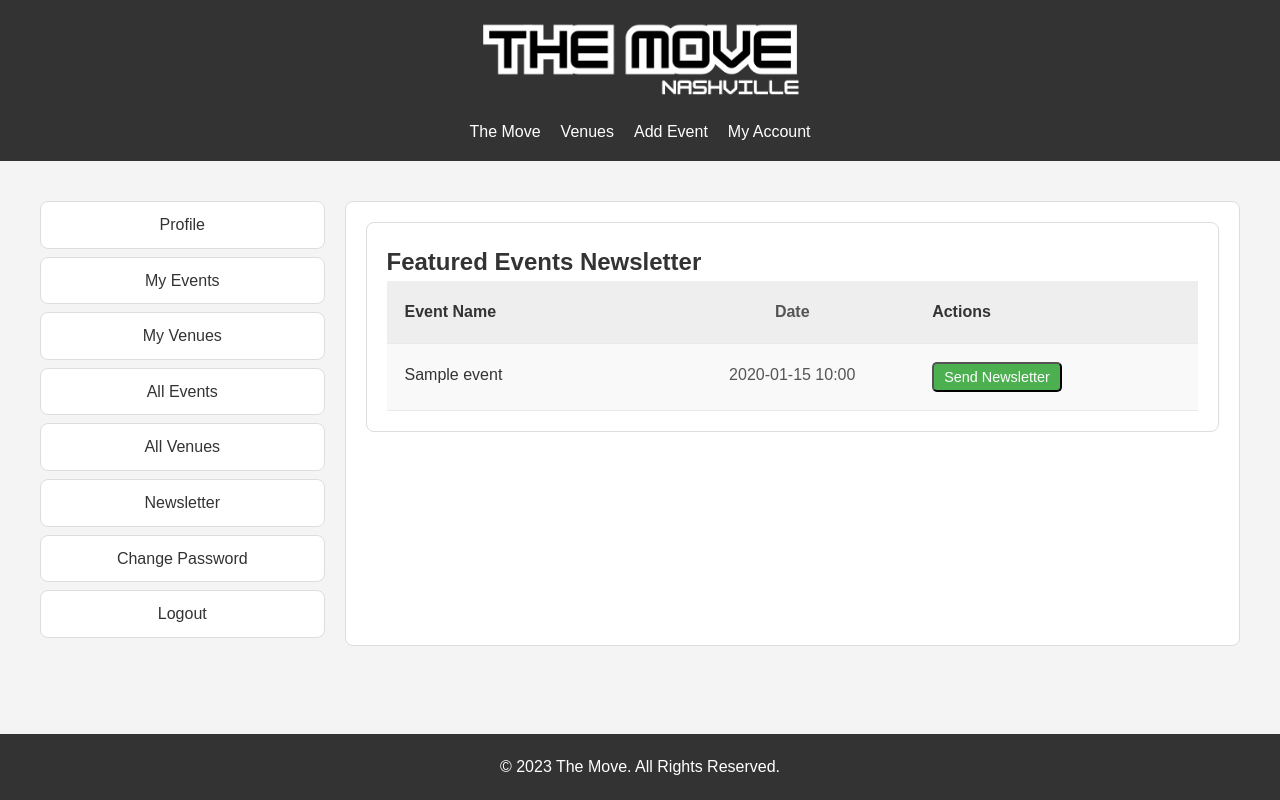
After one commit to lowvoltagenation/themove, a Flask app: page /account/newsletter in a window 1280 px wide. The commit adds this page. Run offline with Flask 3, Linux system fonts and the light colour scheme; a user stored in the database is signed in; tables that the repository leaves empty hold one stand-in row (values such as "Sample post").

Commit message:
migrated to RDS

```diff
--- a/main.py
+++ b/main.py
@@ -57,7 +57,7 @@ s3_client = boto3.client(
 def create_app():
      app = Flask(__name__)
 
-     app.config['SQLALCHEMY_DATABASE_URI'] = os.environ.get('DATABASE_URL').replace("postgres://", "postgresql://", 1)
+     app.config['SQLALCHEMY_DATABASE_URI'] = os.environ.get('RDS_DATABASE_URL').replace("postgres://", "postgresql://", 1)
      app.secret_key = 'your_secret_key'
      app.config['SQLALCHEMY_TRACK_MODIFICATIONS'] = False
      app.config['SQLALCHEMY_POOL_RECYCLE'] = 300
@@ -141,91 +141,158 @@ def create_app():
 
          print("All emails sent.")
 
-     def create_newsletter_content(base_url="https://themovenashville.com"):
-         # Query to get the nearest future 'themove_event' that hasn't had a newsletter created
-         current_date = datetime.utcnow()
-         featured_event_record = FeaturedEvent.query.join(Event, FeaturedEvent.event_id == Event.id)\
-                                                     .filter(Event.time_date >= current_date, FeaturedEvent.newsletter_created == False)\
-                                                     .order_by(Event.time_date)\
-                                                     .first()
-
-         themove_event = None
-         venue_slug = 'default'
-         event_name = None
-         event_date = None
-
-         if featured_event_record:
-             themove_event = Event.query.get(featured_event_record.event_id)
-             if themove_event:
-                 event_name = themove_event.name
-                 event_date = themove_event.time_date.strftime('%Y-%m-%d')
-                 if themove_event.venue:
-                     venue_slug = themove_event.venue.slug
-
-         # Query for upcoming events, sponsors, and featured images
+     def create_newsletter_content(base_url="https://themovenashville.com", event_id=None):
+         # Fetch all upcoming events
          upcoming_events = Event.query.filter(Event.time_date >= datetime.utcnow()).order_by(Event.time_date).all()
          sponsors = Sponsor.query.all()
          featured_images = FeaturedImage.query.all()
 
-         # Render the template
+         # Initialize themove_event
+         themove_event = None
+
+         # If a specific event_id is provided, find that event
+         if event_id:
+             themove_event = Event.query.get(event_id)
+             if not themove_event:
+                 raise ValueError("Event not found")
+
+         # Render the newsletter template with all data
          html_content = render_template('newsletter_content.html',
                                         base_url=base_url,
                                         themove_event=themove_event,
-                                        venue_slug=venue_slug,
                                         upcoming_events=upcoming_events,
                                         sponsors=sponsors,
                                         featured_images=featured_images)
 
+         # Return HTML content along with event name and date, if applicable
+         event_name = themove_event.name if themove_event else None
+         event_date = themove_event.time_date.strftime('%Y-%m-%d') if themove_event else None
+
          return html_content, event_name, event_date
 
-     def store_weekly_newsletter(app):
+     def store_weekly_newsletter(app, event_id=None):
          with app.app_context():
-             # Get the nearest future 'themove_event' that hasn't had a newsletter created
-             current_date = datetime.utcnow()
-             featured_event = FeaturedEvent.query.join(Event, FeaturedEvent.event_id == Event.id)\
-                                                 .filter(Event.time_date >= current_date, FeaturedEvent.newsletter_created == False)\
-                                                 .order_by(Event.time_date)\
-                                                 .first()
+             # Check if a specific event_id is provided
+             if event_id:
+                 featured_event = FeaturedEvent.query.filter_by(event_id=event_id, newsletter_created=False).first()
+                 if not featured_event:
+                     # Handle the case where the event is not found or already has a newsletter
+                     print(f"No eligible event found for event_id {event_id}")
+                     return
+             else:
+                 # Logic to find the next upcoming event that hasn't had a newsletter created
+                 current_date = datetime.utcnow()
+                 featured_event = FeaturedEvent.query.join(Event, FeaturedEvent.event_id == Event.id) \
+                                                     .filter(Event.time_date >= current_date, FeaturedEvent.newsletter_created == False) \
+                                                     .order_by(Event.time_date) \
+                                                     .first()
 
+             # Proceed if a suitable event is found
              if featured_event:
-                 html_content, event_name, event_date = create_newsletter_content()
+                 event = Event.query.get(featured_event.event_id)
+                 if event:
+                     html_content, event_name, event_date = create_newsletter_content(event_id=event.id)
 
-                 # Format the subject line
-                 if event_name and event_date:
-                     formatted_event_date = datetime.strptime(event_date, '%Y-%m-%d').strftime('%m/%d/%Y')
-                     subject = f"The Move: {event_name} {formatted_event_date}"
+                     # Format the subject line
+                     if event_name and event_date:
+                         formatted_event_date = datetime.strptime(event_date, '%Y-%m-%d').strftime('%m/%d/%Y')
+                         subject = f"The Move: {event_name} {formatted_event_date}"
+                     else:
+                         subject = "Weekly Newsletter - {}".format(datetime.utcnow().strftime('%Y-%m-%d'))
+
+                     # Create and add the new newsletter
+                     new_newsletter = Newsletter(subject=subject, html_content=html_content)
+                     db.session.add(new_newsletter)
+
+                     try:
+                         db.session.commit()
+                         # Update featured_event's newsletter_created flag and link the newsletter
+                         featured_event.newsletter_created = True
+                         featured_event.newsletter_id = new_newsletter.id
+                         db.session.commit()
+                         print("Newsletter created and stored successfully.")
+                     except SQLAlchemyError as e:
+                         db.session.rollback()
+                         print(f"Failed to add newsletter to database: {e}")
                  else:
-                     subject = "Weekly Newsletter - {}".format(datetime.utcnow().strftime('%Y-%m-%d'))
-
-                 new_newsletter = Newsletter(subject=subject, html_content=html_content)
-                 db.session.add(new_newsletter)
-                 try:
-                     db.session.commit()
-                     # Update featured_event's newsletter_created flag
-                     featured_event.newsletter_created = True
-                     db.session.commit()
-                 except SQLAlchemyError as e:
-                     db.session.rollback()
-                     print("Failed to add newsletter to database.", e)
+                     print(f"No event found for the given featured_event {featured_event.id}")
+             else:
+                 print("No eligible upcoming event found for newsletter creation.")
 
 
-     def send_daily_newsletter(app):
+     def send_daily_newsletter(app, newsletter_id=None):
          with app.app_context():
-             newsletter = Newsletter.query.filter_by(sent=False).order_by(Newsletter.created_at.desc()).first()
+             if newsletter_id:
+                 newsletter = Newsletter.query.get(newsletter_id)
+             else:
+                 newsletter = Newsletter.query.filter_by(sent=False).order_by(Newsletter.created_at.desc()).first()
+
              if newsletter:
                  send_newsletter_email(newsletter)
-                 newsletter.sent = True  # Mark as sent
+                 newsletter.sent = True
                  db.session.commit()
+
+     @app.route('/account/newsletter', methods=['GET', 'POST'])
+     @login_required
+     def account_newsletter():
+         if current_user.role != 'admin':
+             flash('Access denied: Admins only.', 'danger')
+             return redirect(url_for('account_profile'))
+
+          # Fetch all featured events
+         featured_events = FeaturedEvent.query.join(Event, FeaturedEvent.event_id == Event.id).all()
+
+         return render_template('account/newsletter.html', section='newsletter', featured_events=featured_events)
+
+
+     @app.route('/create-newsletter/<int:event_id>', methods=['POST'])
+     @login_required
+     def create_specific_newsletter(event_id):
+         if not is_admin(current_user):
+             flash('Access denied: Admins only.', 'danger')
+             return redirect(url_for('account_profile'))
+
+         try:
+             store_weekly_newsletter(current_app._get_current_object(), event_id)
+             flash('Newsletter created successfully for the event.', 'success')
+         except Exception as e:
+             flash('Error creating newsletter: ' + str(e), 'danger')
+
+         return redirect(url_for('account_newsletter'))
+
+     @app.route('/send-newsletter/<int:newsletter_id>', methods=['POST'])
+     @login_required
+     def send_specific_newsletter(newsletter_id):
+         if not is_admin(current_user):
+             flash('Access denied: Admins only.', 'danger')
+             return redirect(url_for('account_profile'))
+
+         try:
+             send_daily_newsletter(current_app._get_current_object(), newsletter_id)
+             flash('Newsletter sent successfully.', 'success')
+         except Exception as e:
+             flash('Error sending newsletter: ' + str(e), 'danger')
+
+         return redirect(url_for('account_newsletter'))
 
      @app.route('/')
      def home():
-         events = db.session.query(Event, Venue).join(Venue, Event.venue_id == Venue.id).all()
+         # Get the current date and time
+         current_time = datetime.utcnow()
 
-         # Fetch featured events
-         featured_events = FeaturedEvent.query.filter_by(is_themove=True)\
-                                              .join(Event, FeaturedEvent.event_id == Event.id)\
-                                              .order_by(Event.time_date)\
-                                              .all()
+         # Query upcoming events that are in the future
+         events = db.session.query(Event, Venue)\
+                                     .join(Venue, Event.venue_id == Venue.id)\
+                                     .filter(Event.time_date > current_time)\
+                                     .order_by(Event.time_date)\
+                                     .all()
+
+         # Fetch featured events that are in the future and have the is_themove flag
+         featured_events = FeaturedEvent.query\
+                                         .join(Event, FeaturedEvent.event_id == Event.id)\
+                                         .filter(Event.time_date > current_time, FeaturedEvent.is_themove == True)\
+                                         .order_by(Event.time_date)\
+                                         .all()
 
          form = EmailCaptureForm()
          return render_template('home.html', events=events, featured_events=featured_events, form=form)
@@ -556,6 +623,9 @@ def create_app():
          return render_template('account/edit_event.html', form=form, event=event, venue=venue, is_themove=is_themove)
 
 
+
+
+
      @app.route('/delete-event/<int:event_id>', methods=['POST'])
      @login_required
      def delete_event(event_id):
@@ -771,9 +841,9 @@ def create_app():
      scheduler = APScheduler()
      scheduler.init_app(app)
      scheduler.start()
-     scheduler.add_job(func=lambda: store_weekly_newsletter(app), trigger='interval', minutes=60, id='newsletter_job')
+     scheduler.add_job(func=lambda: store_weekly_newsletter(app), trigger='interval', minutes=1, id='newsletter_job')
      #scheduler.add_job(func=lambda: store_weekly_newsletter(app), trigger='cron', day='*', id='newsletter_job')
-     scheduler.add_job(func=lambda: send_daily_newsletter(app), trigger='interval', minutes=60, id='daily_newsletter_job')
+     scheduler.add_job(func=lambda: send_daily_newsletter(app), trigger='interval', minutes=1, id='daily_newsletter_job')
      #scheduler.add_job(func=lambda: send_daily_newsletter(app), trigger='cron', day='*', id='daily_newsletter_job')
 
      return app
--- a/models.py
+++ b/models.py
@@ -72,7 +72,9 @@ class FeaturedEvent(db.Model):
     event_id = db.Column(db.Integer, db.ForeignKey('event.id'))
     is_themove = db.Column(db.Boolean, default=False, nullable=False)
     newsletter_created = db.Column(db.Boolean, default=False)
-    event = db.relationship('Event', backref='featured_events') # Add this line
+    event = db.relationship('Event', backref='featured_events')
+    newsletter_id = db.Column(db.Integer, db.ForeignKey('newsletters.id'))
+    newsletter = db.relationship('Newsletter', backref='featured_event')# Add this line
 
     # ... other fields ...
 
--- a/static/css/style.css
+++ b/static/css/style.css
@@ -558,23 +558,25 @@ transition: transform 0.3s ease, box-shadow 0.3s ease; /* Add smooth transition
   display: flex;
   justify-content: center;
   align-items: center;
-  margin-top: 20px; /* Add some space at the top */
+  margin-top: 0px; /* Add some space at the top */
   margin-bottom: 20px; /* Add some space at the bottom */
+
 }
 
 .email-capture-form {
   display: flex;
   align-items: center;
+  flex-direction: column; /* Stack elements vertically on all screen sizes */
 }
 
 .email-input {
   flex-grow: 1; /* Allows input to fill the available space */
-  margin-right: 10px; /* Space between input and button */
+  margin-bottom: 10px; /* Space between input and button */
   padding: 10px;
   font-size: 1.2em; /* Larger text inside input */
   border: 2px solid #ccc; /* Makes the border thicker */
   border-radius: 5px; /* Slightly rounded corners for the input */
-	width: 300px;
+  width: 100%; /* Full width on small screens */
 }
 
 .email-submit {
@@ -585,19 +587,31 @@ transition: transform 0.3s ease, box-shadow 0.3s ease; /* Add smooth transition
   border: none;
   border-radius: 5px; /* Slightly rounded corners for the button */
   cursor: pointer;
+  width: 100%; /* Full width on small screens */
 }
 
-/* Additional responsiveness for smaller screens */
-@media (max-width: 600px) {
+/* Adjust layout for larger screens */
+@media (min-width: 601px) {
   .email-capture-form {
-	 flex-direction: column;
+	 flex-direction: row; /* Elements side by side on larger screens */
   }
 
   .email-input {
-	 margin-right: 0;
-	 margin-bottom: 10px; /* Space between input and button on small screens */
+	 width: 400px; /* Adjust this value as needed for larger screens */
+	 margin-bottom: 0; /* Reset margin-bottom */
+  }
+  .email-submit {
+	 width: 200px; /* Adjust this value as needed for larger screens */
+	 margin-bottom: 0; /* Reset margin-bottom */
+  }
+
+
+  .email-input {
+	 margin-right: 10px; /* Space between input and button */
   }
 }
+
+
 
 /* Ensure the container centers everything and has some padding */
 .upcoming-card-container {
@@ -1040,7 +1054,20 @@ transition: transform 0.3s ease, box-shadow 0.3s ease; /* Add smooth transition
 .featured-event-card h2 {
 	 font-size: 1.5em; /* Larger text */
 }
+.event-date, .event-location {
+	 text-align: center;
+	 /* ... other styles if needed ... */
+}
+.featured-event-card-link, .featured-event-card-link:hover, .featured-event-card-link:visited {
+	 text-decoration: none; /* Removes underline */
+	 color: inherit; /* Keeps the text color consistent */
+}
 
+
+.featured-card-content {
+	background-color: #fff8e0;
+	text-align: center
+}
 /* Responsive adjustments for smaller screens */
 @media (max-width: 768px) {
 	 .featured-events-container {
--- a/templates/account/account.html
+++ b/templates/account/account.html
@@ -21,6 +21,9 @@
                 <li class="{{ 'active' if section == 'all-venues' else '' }}">
                     <a href="{{ url_for('account_all_venues') }}">All Venues</a>
                 </li>
+                <li class="{{ 'active' if section == 'newsletter' else '' }}">
+                    <a href="{{ url_for('account_newsletter') }}">Newsletter</a>
+                </li>
             {% endif %}
             <li class="{{ 'active' if section == 'change-password' else '' }}">
                 <a href="{{ url_for('change_password') }}">Change Password</a>
@@ -29,25 +32,25 @@
         </ul>
     </aside>
 
-    <!-- In account.html -->
-    {% block account_content %}
 
 
     <section class="account-content">
+        {% block account_content %}
         {% if section == 'profile' %}
             {% include 'account/profile_section.html' %}
         {% elif section == 'my-events' %}
             {% include 'account/my_events.html' %}
         {% elif section == 'edit-event' %}
-            {% with event=event %}
-                {% include 'account/edit-event.html' %}
-            {% endwith %}
+            <!-- Edit event logic -->
         {% elif section == 'my_venues' %}
             {% include 'account/my_venues.html' %}
         {% elif section == 'change-password' %}
             {% include 'account/change_password.html' %}
+        {% elif section == 'newsletter' %}
+            {% include 'account/newsletter.html' %}
         {% endif %}
+        {% endblock %}
     </section>
-    {% endblock %}
+
 </div>
 {% endblock %}
--- /dev/null
+++ b/templates/account/newsletter.html
@@ -0,0 +1,37 @@
+{% extends 'account/account.html' %}
+
+{% block account_content %}
+<div class="account-content">
+    <h2>Featured Events Newsletter</h2>
+    <div class="events-table">
+        <div class="events-table-header">
+            <div class="event-name">Event Name</div>
+            <div class="event-date">Date</div>
+            <div class="event-action">Actions</div>
+        </div>
+        {% for featured_event in featured_events %}
+        <div class="events-table-row">
+            <div class="event-name">{{ featured_event.event.name }}</div>
+            <div class="event-date">{{ featured_event.event.time_date.strftime('%Y-%m-%d %H:%M') }}</div>
+            <div class="event-action">
+                {% if featured_event.newsletter_created and featured_event.newsletter_id %}
+                    <!-- Display Send Newsletter button if newsletter exists and id is set -->
+                    <form action="{{ url_for('send_specific_newsletter', newsletter_id=featured_event.newsletter_id) }}" method="post">
+                        <button type="submit" class="btn-edit">Send Newsletter</button>
+                    </form>
+                {% else %}
+                    <!-- Display Create Newsletter button -->
+                    <form action="{{ url_for('create_specific_newsletter', event_id=featured_event.event_id) }}" method="post">
+                        <button type="submit" class="btn-edit">Create Newsletter</button>
+                    </form>
+                {% endif %}
+            </div>
+        </div>
+        {% else %}
+        <div class="events-table-row">
+            <div colspan="3">No featured events found.</div>
+        </div>
+        {% endfor %}
+    </div>
+</div>
+{% endblock %}
```
Also changed, not shown: migrations/versions/526c73130af0_added_featured_event_relationship.py (added, +34 -0 lines), templates/home.html (+5 -3 lines).
